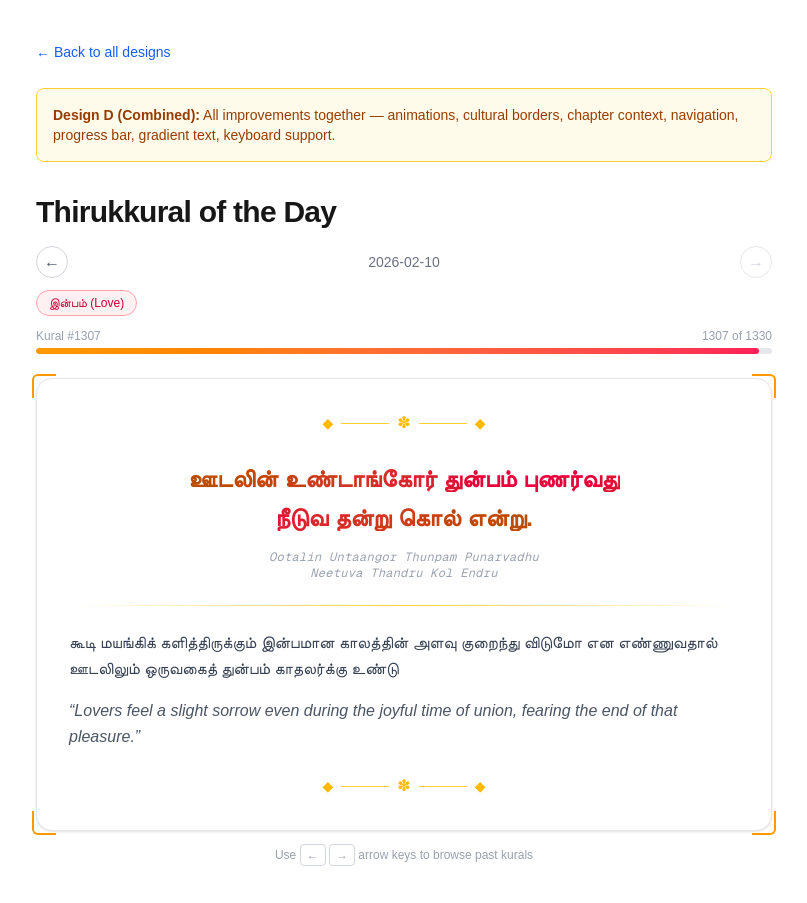
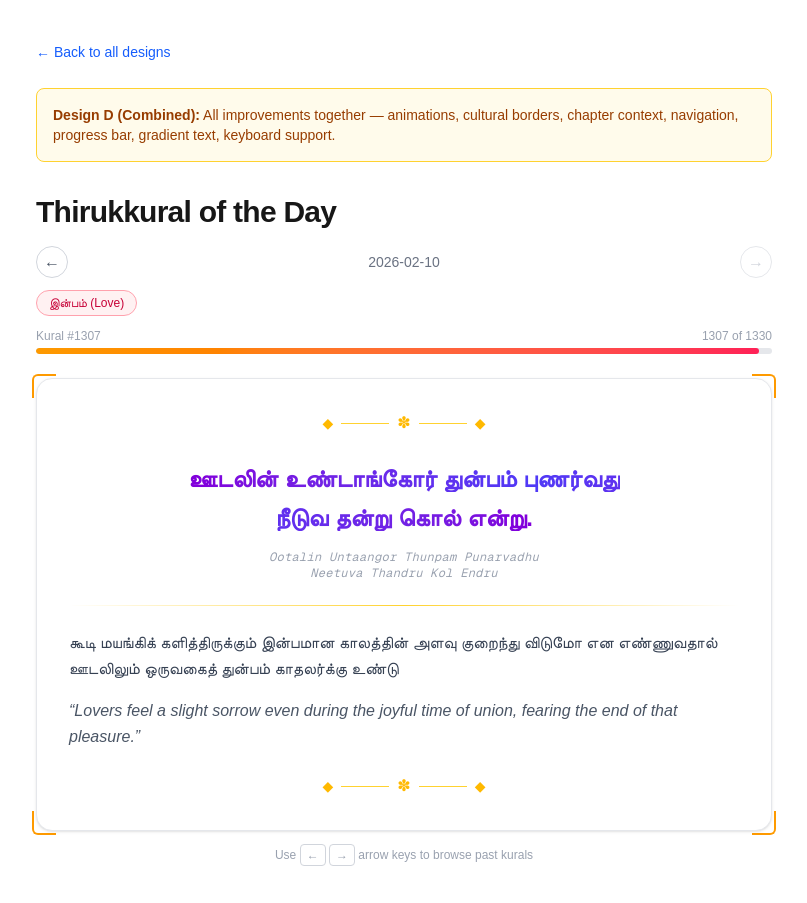
Before and after one commit to prasannaml/thirukural-a-day, a Next.js app: page /preview/design-d in a window 1280 px wide. Shown: the whole page, without its empty margins (236-1043 px from the left). Built offline with nearby package versions, Linux system fonts and the light colour scheme.

Commit message:
Rotate kural text gradient colors daily in Design D
7 gradient palettes (amber, emerald, purple, orange, sky, pink,
yellow) that cycle based on a hash of the date string, so each
day gets a different color scheme.

https://claude.ai/code/session_011TRenXuGuVYf1ChQ3Pxqto

```diff
--- a/src/app/preview/design-d/page.tsx
+++ b/src/app/preview/design-d/page.tsx
@@ -8,6 +8,54 @@ type KuralWithTranslit = Kural & {
   transliteration1?: string;
   transliteration2?: string;
 };
+
+// Daily rotating gradient palettes for kural text
+const GRADIENTS = [
+  // amber -> rose (original)
+  {
+    light: "from-amber-700 via-rose-600 to-amber-700",
+    dark: "dark:from-amber-400 dark:via-rose-400 dark:to-amber-400",
+  },
+  // emerald -> teal
+  {
+    light: "from-emerald-700 via-teal-600 to-emerald-700",
+    dark: "dark:from-emerald-400 dark:via-teal-400 dark:to-emerald-400",
+  },
+  // purple -> indigo
+  {
+    light: "from-purple-700 via-indigo-600 to-purple-700",
+    dark: "dark:from-purple-400 dark:via-indigo-400 dark:to-purple-400",
+  },
+  // orange -> red
+  {
+    light: "from-orange-700 via-red-600 to-orange-700",
+    dark: "dark:from-orange-400 dark:via-red-400 dark:to-orange-400",
+  },
+  // sky -> blue
+  {
+    light: "from-sky-700 via-blue-600 to-sky-700",
+    dark: "dark:from-sky-400 dark:via-blue-400 dark:to-sky-400",
+  },
+  // pink -> fuchsia
+  {
+    light: "from-pink-700 via-fuchsia-600 to-pink-700",
+    dark: "dark:from-pink-400 dark:via-fuchsia-400 dark:to-pink-400",
+  },
+  // yellow -> amber
+  {
+    light: "from-yellow-700 via-amber-600 to-yellow-700",
+    dark: "dark:from-yellow-400 dark:via-amber-400 dark:to-yellow-400",
+  },
+];
+
+function getGradientForDate(dateKey: string) {
+  // Simple hash of date string to pick a gradient
+  let hash = 0;
+  for (let i = 0; i < dateKey.length; i++) {
+    hash = (hash * 31 + dateKey.charCodeAt(i)) | 0;
+  }
+  return GRADIENTS[Math.abs(hash) % GRADIENTS.length];
+}
 
 function addDays(dateStr: string, days: number): string {
   const d = new Date(`${dateStr}T00:00:00Z`);
@@ -41,6 +89,7 @@ export default function PreviewDesignD() {
   const chapterNum = Math.ceil(kural.Number / 10);
   const chapter = ADHIKARAM[chapterNum];
   const pal = chapterNum <= 38 ? "Aram" : chapterNum <= 108 ? "Porul" : "Inbam";
+  const gradient = getGradientForDate(dateKey);
 
   const navigate = useCallback(
     (days: number) => {
@@ -188,7 +237,9 @@ export default function PreviewDesignD() {
 
           {/* Gradient kural text */}
           <p className="text-center text-2xl leading-relaxed font-semibold">
-            <span className="bg-gradient-to-r from-amber-700 via-rose-600 to-amber-700 bg-clip-text text-transparent dark:from-amber-400 dark:via-rose-400 dark:to-amber-400">
+            <span
+              className={`bg-gradient-to-r ${gradient.light} ${gradient.dark} bg-clip-text text-transparent`}
+            >
               {kural.Line1}
               <br />
               {kural.Line2}
```
